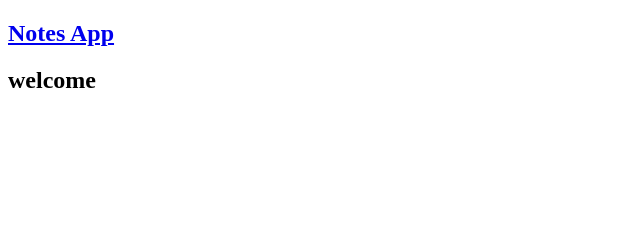
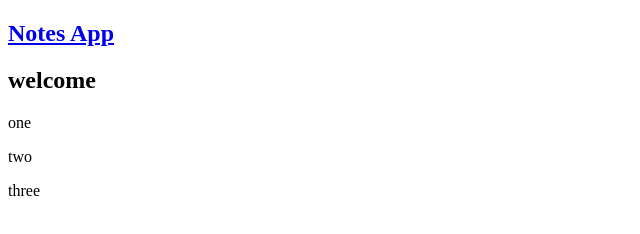
Before and after one commit to ssatyal/notes, a plain HTML site: page public/index.html in a window 1280 px wide. Shown: the full height of the page, 0-640 px from the left. Drawn offline with nearby package versions, Linux system fonts and the light colour scheme; some packages are replaced by stand-ins of ours.

Commit message:
notes showing up in array style

```diff
--- a/public/app.js
+++ b/public/app.js
@@ -16,12 +16,20 @@
     $stateProvider
     .state("welcome", {
       url: "/",
-      templateUrl: "welcome.html"
+      templateUrl: "welcome.html",
+      controller: "notes_controller"
     })
   }
   function NotesController() {
     var vm = this;
-    vm.notes = [
+    vm.notes = ["one","two","three"];
+    console.log(vm.notes);
+  }
+})();
+
+
+/*
+[
   {
     name: "First Note",
     content: "do something"
@@ -35,5 +43,4 @@
     content: "third thing"
   }
 ];
-  }
-})();
+*/
--- a/public/welcome.html
+++ b/public/welcome.html
@@ -1 +1,6 @@
 <h2>welcome</h2>
+<div data-ng-controller="notes_controller as vm">
+  <div data-ng-repeat="note in vm.notes track by $index">
+    <p>{{note}}</p>
+  </div>
+</div>
```
Also changed, not shown: public/index.html (+0 -1 lines). Lines whose indentation alone changed are shown as unchanged.
